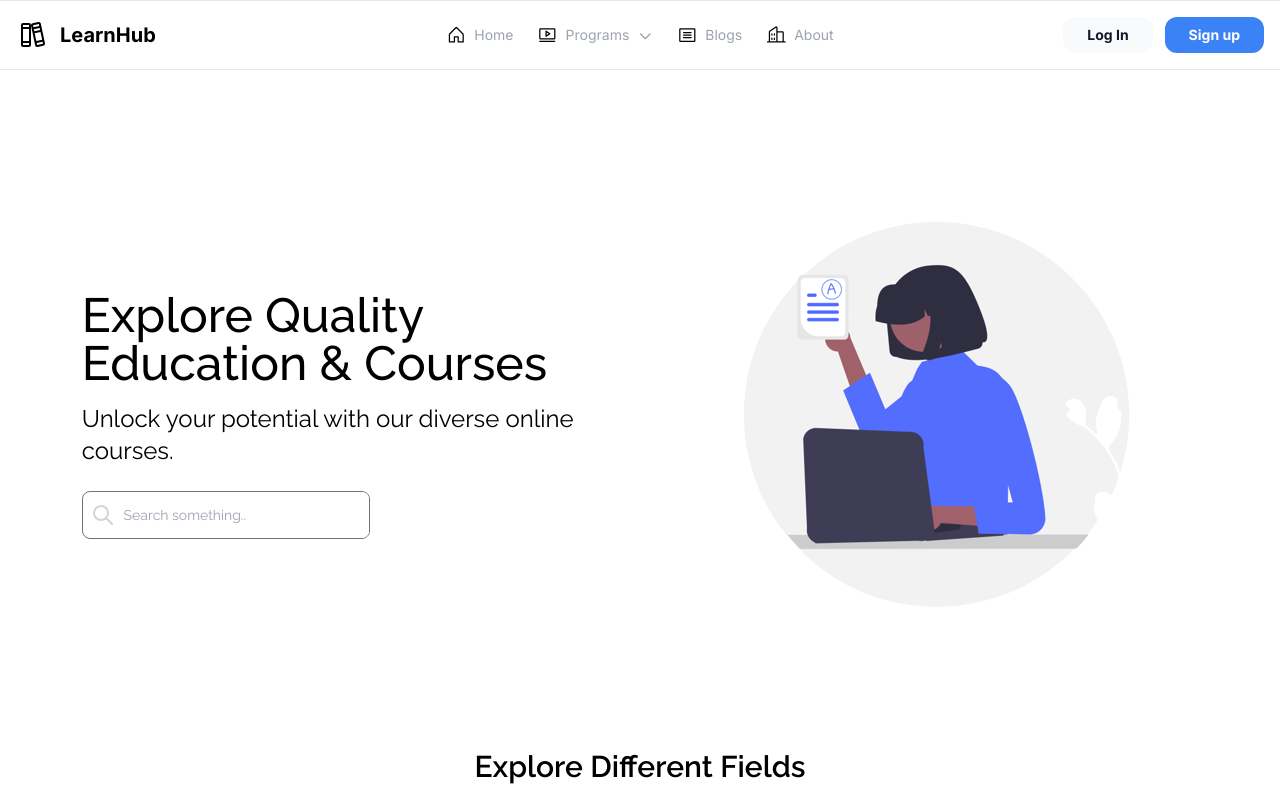
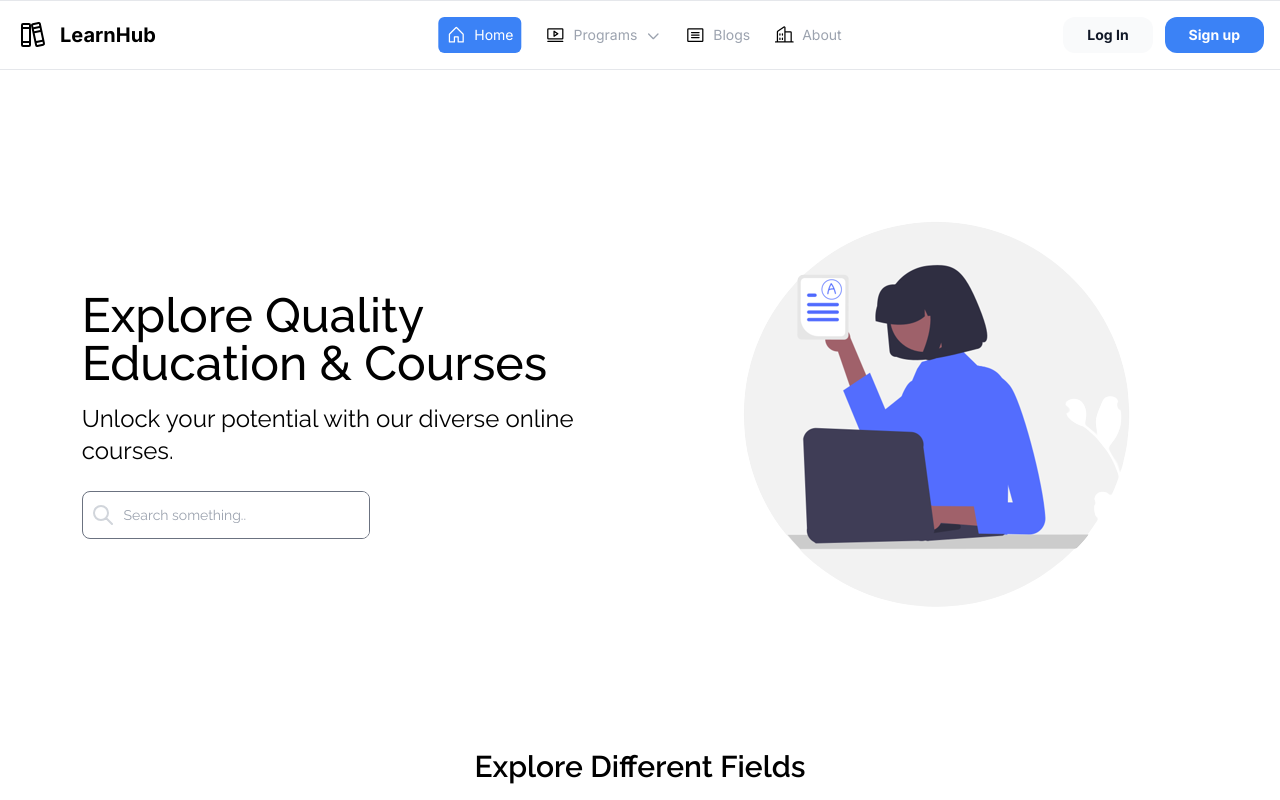
Before and after one commit to anshRS/LearnHub, a Next.js app in the folder client/: page / in a window 1280 px wide. Shown: the top 800 px of the page. Built offline with nearby package versions, Linux system fonts and the light colour scheme.

Commit message:
Added active Navbar link styling

```diff
--- a/client/src/components/Navbar.jsx
+++ b/client/src/components/Navbar.jsx
@@ -5,6 +5,7 @@ import Link from 'next/link';
 import { useDispatch, useSelector } from 'react-redux';
 import { signOut } from '@/redux/slices/auth';
 import { toast } from 'react-toastify';
+import { usePathname } from 'next/navigation';
 
 
 const Navbar = () => {
@@ -12,6 +13,7 @@ const Navbar = () => {
     const [isProgramsOpen, setIsProgramsOpen] = useState(false);
     const { isLoggedIn } = useSelector((state) => state.auth)
     const dispatch = useDispatch();
+    const currentRoute = usePathname();
 
     const toggleProgramsDropdown = () => {
         setIsProgramsOpen(!isProgramsOpen);
@@ -29,10 +31,10 @@ const Navbar = () => {
         <>
             <nav className="fixed top-0 left-0 right-0 z-50 px-4 py-4 flex justify-between items-center bg-white border-y">
 
-                <a className="flex text-xl font-bold leading-none items-center gap-3" href="#">
+                <Link className="flex text-xl font-bold leading-none items-center gap-3" href="/">
                     <Books size={32} />
                     LearnHub
-                </a>
+                </Link>
                 <div className="lg:hidden">
                     <button className="navbar-burger flex items-center text-blue-600 p-3">
                         <svg className="block h-4 w-4 fill-current" viewBox="0 0 20 20" xmlns="http://www.w3.org/2000/svg">
@@ -42,10 +44,21 @@ const Navbar = () => {
                     </button>
                 </div>
                 <ul className="hidden absolute top-1/2 left-1/2 transform -translate-y-1/2 -translate-x-1/2 lg:flex lg:mx-auto lg:items-center lg:w-auto lg:space-x-6">
+                    {
+                        currentRoute === '/' ? (
+                            <li className="flex gap-2 justify-center items-center bg-blue-500 text-white rounded-md p-2 hover:text-gray-100">
+                                <House size={20} />
+                                <Link className="text-sm"
+                                    href="/">Home</Link>
+                            </li>
+                        ) : (
                             <li className="flex gap-2 justify-center items-center">
                                 <House size={20} />
-                        <Link className="text-sm text-gray-400 hover:text-gray-500" href="/">Home</Link>
+                                <Link className="text-sm text-gray-400 hover:text-gray-500"
+                                    href="/">Home</Link>
                             </li>
+                        )
+                    }
 
                     <li className="relative group flex gap-2 justify-center items-center">
                         <Video size={20} />
@@ -72,28 +85,51 @@ const Navbar = () => {
                         </a>
                         {isProgramsOpen && (
                             <div className="absolute top-5 left-0 mt-2 space-y-2 bg-white text-gray-600 border rounded">
-                                <a className="block px-4 py-1 hover:bg-gray-100" href="#">
+                                <Link className="block px-4 py-1 hover:bg-gray-100" href="/programs/engineering">
                                     Engineering
-                                </a>
-                                <a className="block px-4 py-1 hover:bg-gray-100" href="#">
+                                </Link>
+                                <Link className="block px-4 py-1 hover:bg-gray-100" href="/programs/medical">
                                     Medical
-                                </a>
-                                <a className="block px-4 py-1 hover:bg-gray-100" href="#">
+                                </Link>
+                                <Link className="block px-4 py-1 hover:bg-gray-100" href="/programs/technology">
                                     Technology
-                                </a>
+                                </Link>
                             </div>
                         )}
                     </li>
 
+                    {
+                        currentRoute === '/blogs' ? (
+                            <li className="flex gap-2 justify-center items-center bg-blue-500 text-white rounded-md p-2 hover:text-gray-100">
+                                <Article size={20} />
+                                <Link className="text-sm"
+                                    href="/blogs">Blogs</Link>
+                            </li>
+                        ) : (
                             <li className="flex gap-2 justify-center items-center">
                                 <Article size={20} />
-                        <Link className="text-sm text-gray-400 hover:text-gray-500" href="/blogs">Blogs</Link>
+                                <Link className="text-sm text-gray-400 hover:text-gray-500"
+                                    href="/blogs">Blogs</Link>
                             </li>
+                        )
+                    }
 
+                    {
+                        currentRoute === '/about' ? (
+                            <li className="flex gap-2 justify-center items-center bg-blue-500 text-white rounded-md p-2 hover:text-gray-100">
+                                <Buildings size={20} />
+                                <Link className="text-sm"
+                                    href="/about">About</Link>
+                            </li>
+                        ) : (
                             <li className="flex gap-2 justify-center items-center">
                                 <Buildings size={20} />
-                        <Link className="text-sm text-gray-400 hover:text-gray-500" href="/about">About</Link>
+                                <Link className="text-sm text-gray-400 hover:text-gray-500"
+                                    href="/about">About</Link>
                             </li>
+                        )
+                    }
+
                 </ul>
                 {
                     isLoggedIn && (
```
Lines whose indentation alone changed are shown as unchanged.
